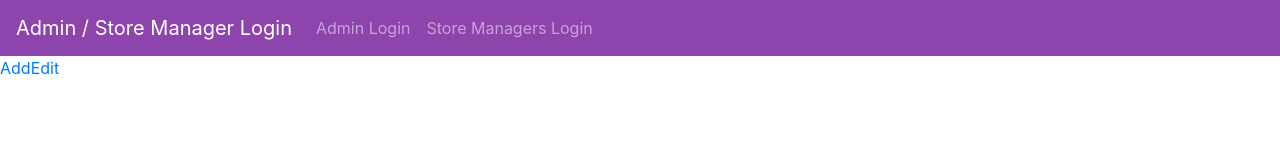
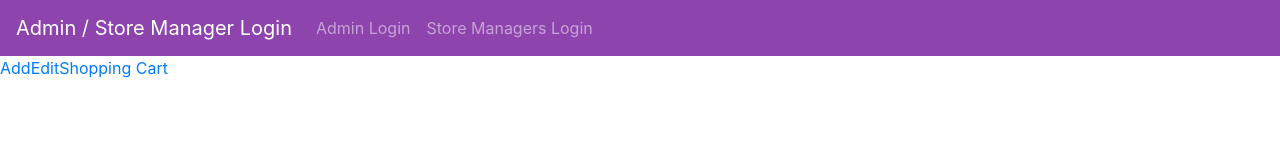
Before and after one commit to arojayathilaka/Application-Frameworks-Group-Project, a React (Create React App) app: page / in a window 1280 px wide. Shown: the top 160 px of the page. Built offline with nearby package versions, Linux system fonts and the light colour scheme; no server answers.

Commit message:
shopping cart front end changes

```diff
--- a/src/App.js
+++ b/src/App.js
@@ -18,6 +18,7 @@ import UpdateStoreManager from "./components/update-storemanager";
 import DeleteStoreManager from "./components/delete-storemanager";
 import Category from "./components/goCategory";
 import AdminHome from "./components/admin-home";
+import CartItemList from "./components/cartItem-list.component";
 
 function App() {
   return (
@@ -40,9 +41,11 @@ function App() {
               <div>
                   <Link to="/add">Add</Link>
                   <Link to="/edit">Edit</Link>
+                  <Link to="/cartItems">Shopping Cart</Link>
                   <Route path="/" exact component={Home}/>
                   <Route path="/add" exact component={AddProduct}/>
                   <Route path="/edit" exact component={ProductsList}/>
+                  <Route path="/cartItems" exact component={CartItemList}/>
                   <Route path="/product/:id" exact component={Product}/>
                   <Route path="/edit/:id" exact component={EditProduct}/>
               </div>
```
